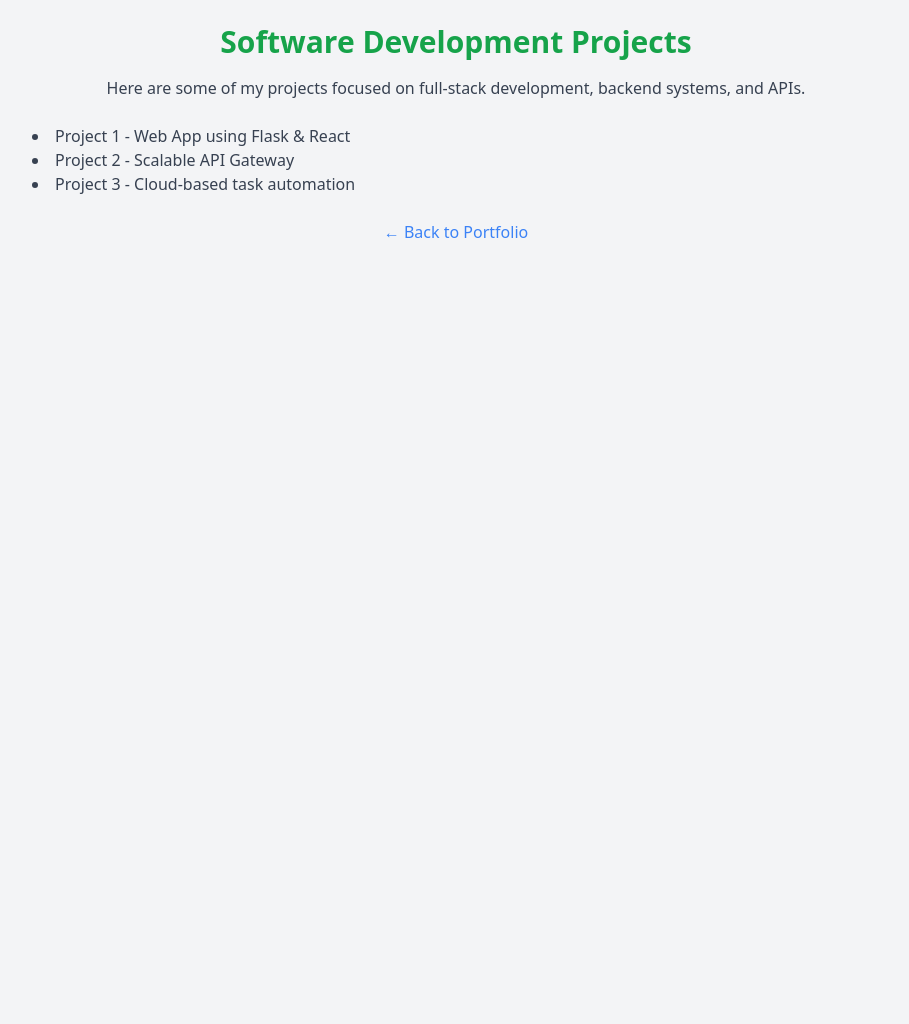
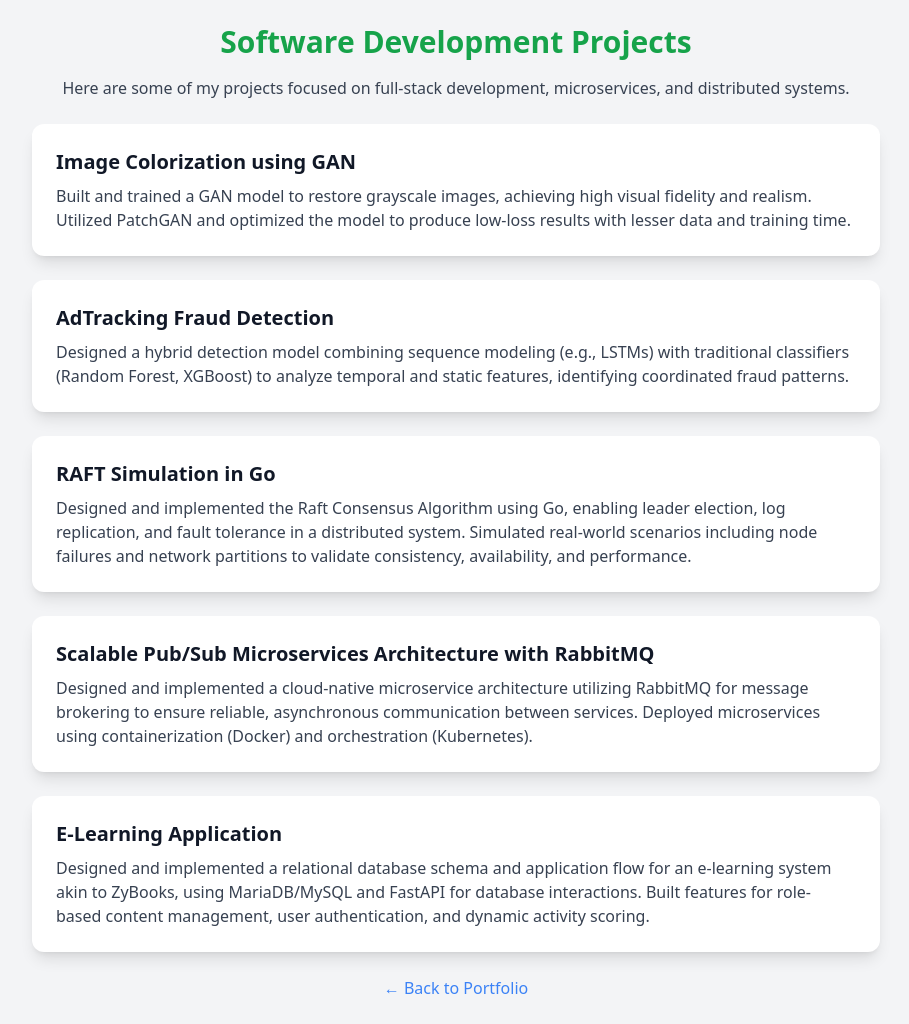
Before and after one commit to shashank-madan/shashank-madan.github.io, a plain HTML site: page dev.html in a window 1280 px wide. Shown: the whole page, without its empty margins (184-1093 px from the left). Before the commit the page ends 800 px from the top, so only its background shows below. Drawn offline with nearby package versions, Linux system fonts and the light colour scheme.

Commit message:
content for project pages

```diff
--- a/dev.html
+++ b/dev.html
@@ -12,16 +12,49 @@
         <h1 class="text-3xl font-bold text-center text-green-600">Software Development Projects</h1>
 
         <p class="text-center mt-4 text-gray-700">
-            Here are some of my projects focused on full-stack development, backend systems, and APIs.
+            Here are some of my projects focused on full-stack development, microservices, and distributed systems.
         </p>
 
-        <div class="mt-6">
-            <!-- List Projects Here -->
-            <ul class="list-disc list-inside text-gray-700">
-                <li>Project 1 - Web App using Flask & React</li>
-                <li>Project 2 - Scalable API Gateway</li>
-                <li>Project 3 - Cloud-based task automation</li>
-            </ul>
+        <div class="mt-6 space-y-6">
+            <div class="bg-white p-6 rounded-xl shadow-lg">
+                <h3 class="text-xl font-semibold text-gray-900">Image Colorization using GAN</h3>
+                <p class="text-gray-700 mt-2">
+                    Built and trained a GAN model to restore grayscale images, achieving high visual fidelity and realism.
+                    Utilized PatchGAN and optimized the model to produce low-loss results with lesser data and training time.
+                </p>
+            </div>
+
+            <div class="bg-white p-6 rounded-xl shadow-lg">
+                <h3 class="text-xl font-semibold text-gray-900">AdTracking Fraud Detection</h3>
+                <p class="text-gray-700 mt-2">
+                    Designed a hybrid detection model combining sequence modeling (e.g., LSTMs) with traditional classifiers
+                    (Random Forest, XGBoost) to analyze temporal and static features, identifying coordinated fraud patterns.
+                </p>
+            </div>
+
+            <div class="bg-white p-6 rounded-xl shadow-lg">
+                <h3 class="text-xl font-semibold text-gray-900">RAFT Simulation in Go</h3>
+                <p class="text-gray-700 mt-2">
+                    Designed and implemented the Raft Consensus Algorithm using Go, enabling leader election, log replication, and fault tolerance in a distributed system.
+                    Simulated real-world scenarios including node failures and network partitions to validate consistency, availability, and performance.
+                </p>
+            </div>
+
+            <div class="bg-white p-6 rounded-xl shadow-lg">
+                <h3 class="text-xl font-semibold text-gray-900">Scalable Pub/Sub Microservices Architecture with RabbitMQ</h3>
+                <p class="text-gray-700 mt-2">
+                    Designed and implemented a cloud-native microservice architecture utilizing RabbitMQ for message brokering to ensure reliable, asynchronous communication between services.
+                    Deployed microservices using containerization (Docker) and orchestration (Kubernetes).
+                </p>
+            </div>
+
+            <div class="bg-white p-6 rounded-xl shadow-lg">
+                <h3 class="text-xl font-semibold text-gray-900">E-Learning Application</h3>
+                <p class="text-gray-700 mt-2">
+                    Designed and implemented a relational database schema and application flow for an e-learning system akin to ZyBooks, using MariaDB/MySQL and FastAPI for database interactions.
+                    Built features for role-based content management, user authentication, and dynamic activity scoring.
+                </p>
+            </div>
         </div>
 
         <div class="mt-6 text-center">
```
Also changed, not shown: cybersec.html (+32 -7 lines), research.html (+9 -7 lines).
